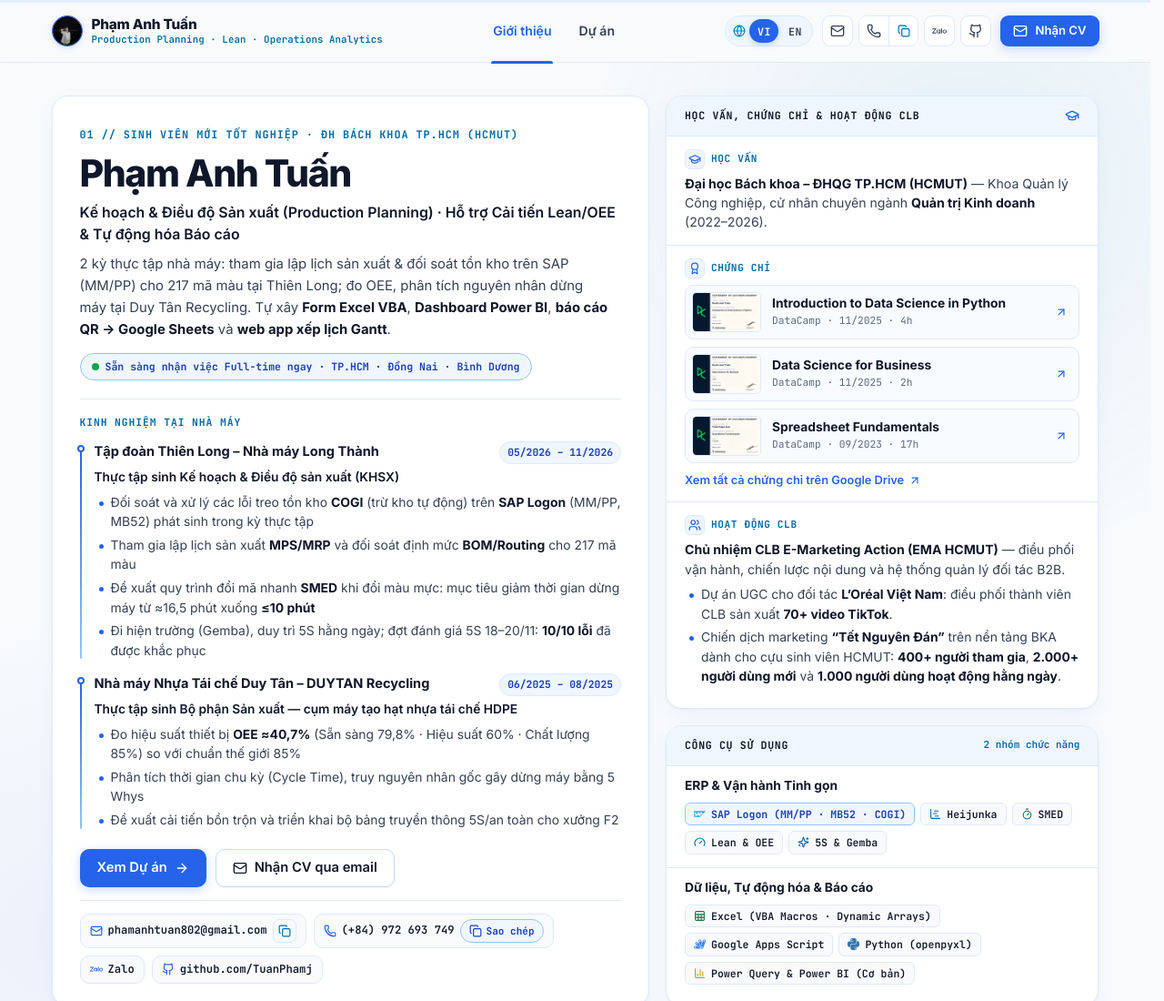
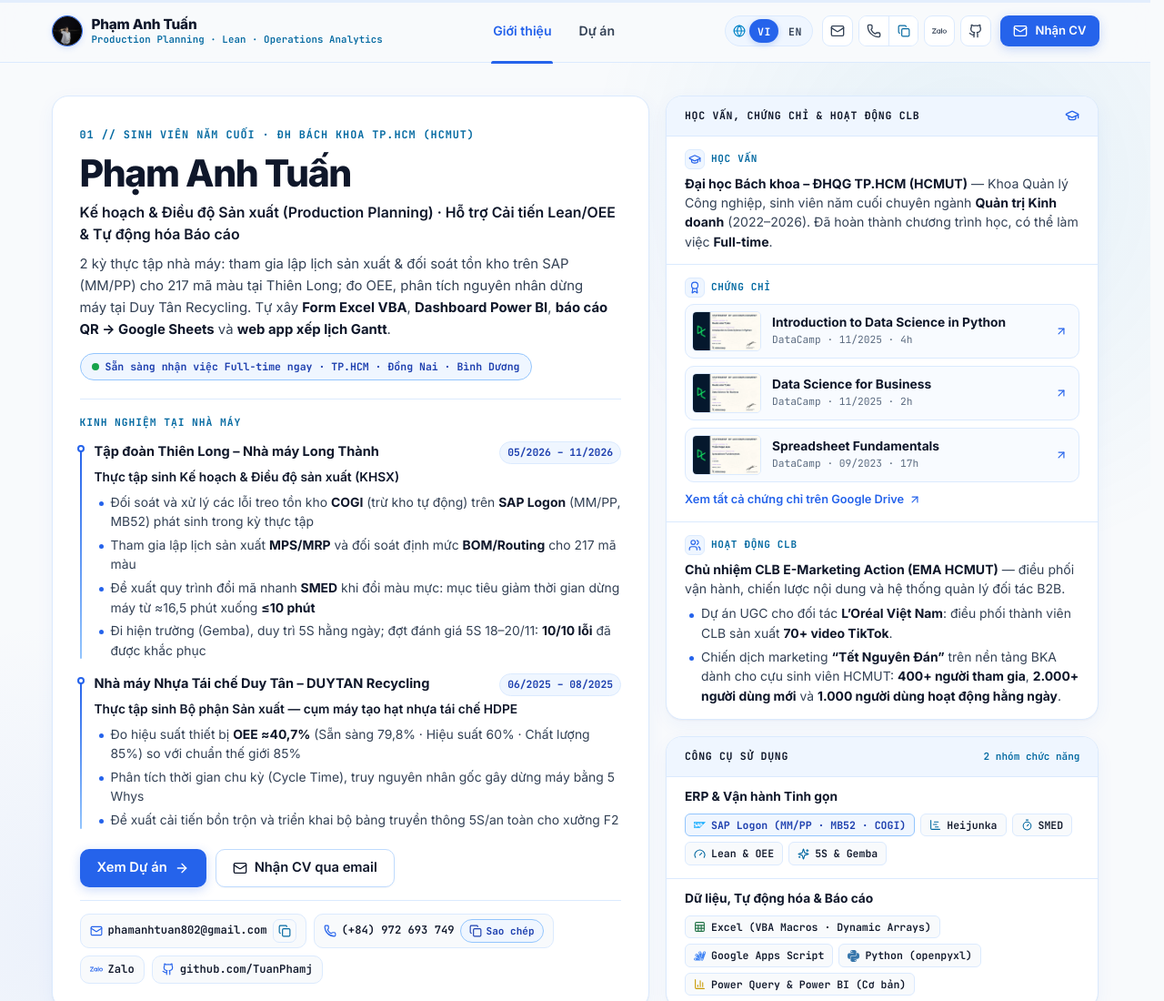
Before and after one commit to TuanPhamj/TuanPhamj.github.io, a plain HTML site: page index.html in a window 1280 px wide. Shown: the top 1100 px of the page at 91% size. Drawn offline with nearby package versions, Linux system fonts and the light colour scheme.

Commit message:
Update education and status to final-year Business Administration student available full-time

```diff
--- a/index.html
+++ b/index.html
@@ -261,7 +261,7 @@
           <!-- Bento Card 1: Profile, Readiness & Shop-Floor Experience -->
           <article class="bento-card bento-profile reveal-item">
             <div class="profile-top">
-              <p class="eyebrow-code hero-seq" style="--seq:0" data-i18n="overviewEyebrow">01 // SINH VIÊN MỚI TỐT NGHIỆP · ĐH BÁCH KHOA TP.HCM (HCMUT)</p>
+              <p class="eyebrow-code hero-seq" style="--seq:0" data-i18n="overviewEyebrow">01 // SINH VIÊN NĂM CUỐI · ĐH BÁCH KHOA TP.HCM (HCMUT)</p>
 
               <h1 class="hero-title hero-seq" style="--seq:1" id="hero-name-heading" data-i18n="heroName">Phạm Anh Tuấn</h1>
 
@@ -405,7 +405,7 @@
                   <span data-i18n="eduLabel">Học vấn</span>
                 </dt>
                 <dd class="credential-value" data-i18n-html="eduValue">
-                  <strong>Đại học Bách khoa – ĐHQG TP.HCM (HCMUT)</strong> — Khoa Quản lý Công nghiệp, cử nhân chuyên ngành <strong>Quản trị Kinh doanh</strong> (2022–2026).
+                  <strong>Đại học Bách khoa – ĐHQG TP.HCM (HCMUT)</strong> — Khoa Quản lý Công nghiệp, sinh viên năm cuối chuyên ngành <strong>Quản trị Kinh doanh</strong> (2022–2026). Đã hoàn thành chương trình học, có thể làm việc <strong>Full-time</strong>.
                 </dd>
               </div>
 
--- a/script.js
+++ b/script.js
@@ -196,7 +196,7 @@
       quickZaloTitle: 'Zalo: (+84) 972 693 749',
       cvRequestSubject: 'Yêu cầu CV — Phạm Anh Tuấn',
 
-      overviewEyebrow: '01 // SINH VIÊN MỚI TỐT NGHIỆP · ĐH BÁCH KHOA TP.HCM (HCMUT)',
+      overviewEyebrow: '01 // SINH VIÊN NĂM CUỐI · ĐH BÁCH KHOA TP.HCM (HCMUT)',
       heroName: 'Phạm Anh Tuấn',
       heroTagline:
         'Kế hoạch & Điều độ Sản xuất (Production Planning) · Hỗ trợ Cải tiến Lean/OEE & Tự động hóa Báo cáo',
@@ -221,7 +221,7 @@
       credCardTitle: 'HỌC VẤN, CHỨNG CHỈ & HOẠT ĐỘNG CLB',
       eduLabel: 'Học vấn',
       eduValue:
-        '<strong>Đại học Bách khoa – ĐHQG TP.HCM (HCMUT)</strong> — Khoa Quản lý Công nghiệp, cử nhân chuyên ngành <strong>Quản trị Kinh doanh</strong> (2022–2026).',
+        '<strong>Đại học Bách khoa – ĐHQG TP.HCM (HCMUT)</strong> — Khoa Quản lý Công nghiệp, sinh viên năm cuối chuyên ngành <strong>Quản trị Kinh doanh</strong> (2022–2026). Đã hoàn thành chương trình học, có thể làm việc <strong>Full-time</strong>.',
       certLabel: 'Chứng chỉ',
       leadLabel: 'Hoạt động CLB',
       certOpenDrive: '(mở chứng chỉ trên Google Drive)',
@@ -331,7 +331,7 @@
       quickZaloTitle: 'Zalo: (+84) 972 693 749',
       cvRequestSubject: 'CV Request — Pham Anh Tuan',
 
-      overviewEyebrow: '01 // FRESH GRADUATE · HCMUT (SCHOOL OF INDUSTRIAL MANAGEMENT)',
+      overviewEyebrow: '01 // FINAL-YEAR STUDENT · HCMUT (SCHOOL OF INDUSTRIAL MANAGEMENT)',
       heroName: 'Pham Anh Tuan',
       heroTagline:
         'Production Planning & Scheduling · Lean/OEE & Operations Reporting Automation',
@@ -356,7 +356,7 @@
       credCardTitle: 'EDUCATION, CERTIFICATES & CLUB ACTIVITIES',
       eduLabel: 'Education',
       eduValue:
-        "<strong>Ho Chi Minh City University of Technology – VNU-HCM (HCMUT)</strong> — School of Industrial Management, Bachelor's in <strong>Business Administration</strong> (2022–2026).",
+        '<strong>Ho Chi Minh City University of Technology – VNU-HCM (HCMUT)</strong> — School of Industrial Management, final-year student majoring in <strong>Business Administration</strong> (2022–2026). Completed all coursework and available to work <strong>full-time</strong>.',
       certLabel: 'Certificates',
       leadLabel: 'Club Activities',
       certOpenDrive: '(open certificate on Google Drive)',
```
